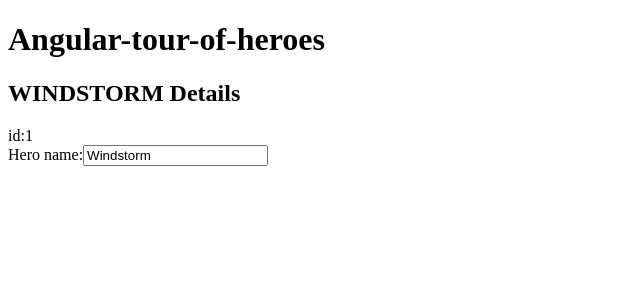
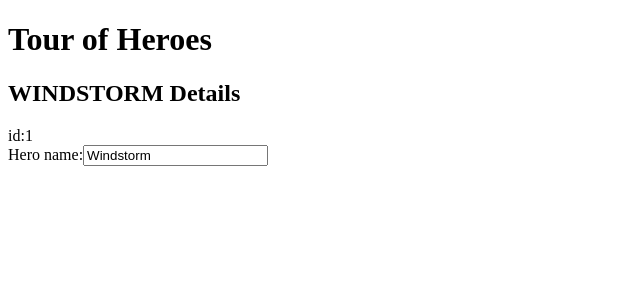
Before and after one commit to YaqoobAslam/angular-tour-of-heroes-create-feature-component, an Angular app: page / in a window 1280 px wide. Shown: the top 300 px of the page, without its empty margins (0-640 px from the left). Built offline with nearby package versions, Linux system fonts and the light colour scheme.

Commit message:
inital commit

```diff
--- a/src/app/app.component.ts
+++ b/src/app/app.component.ts
@@ -6,5 +6,5 @@ import { Component } from '@angular/core';
   styleUrls: ['./app.component.css']
 })
 export class AppComponent {
-  title = 'Angular-tour-of-heroes';
+  title = 'Tour of Heroes';
 }
```
